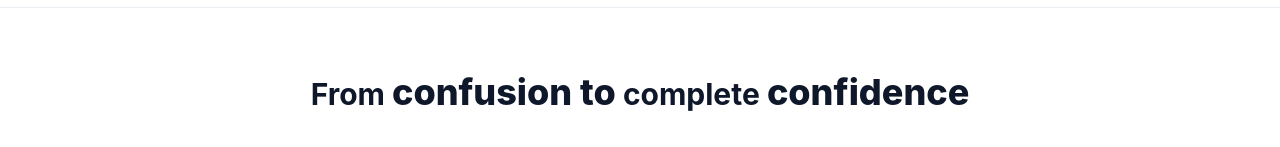
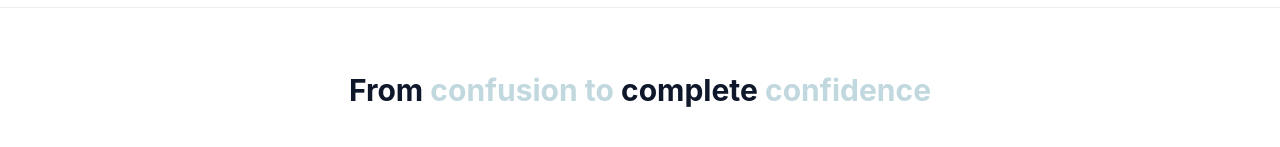
Before and after one commit to shubham4289/face-max-landing, a Next.js app: page / in a window 1280 px wide. Shown: the part 1582-1729 px from the top of the page. Built offline with nearby package versions, Linux system fonts and the light colour scheme.

Commit message:
Update page.tsx

```diff
--- a/app/page.tsx
+++ b/app/page.tsx
@@ -231,9 +231,10 @@ export default function Page() {
         <div className="mx-auto max-w-7xl px-4 sm:px-6 lg:px-8">
           <MotionReveal y={12} delay={0.05}>
   <h2 className="text-3xl font-bold text-center">
-    From <span className="font-extrabold text-4xl">confusion to</span> complete <span className="font-extrabold text-4xl text-slate-900">confidence</span>
+    From <span className="font-bold text-[#c1d8de]">confusion to</span> complete <span className="font-bold text-[#c1d8de]">confidence</span>
   </h2>
 </MotionReveal>
+
 
           <div className="mt-10 grid md:grid-cols-3 gap-6">
             <div className="rounded-2xl border p-6">
```
